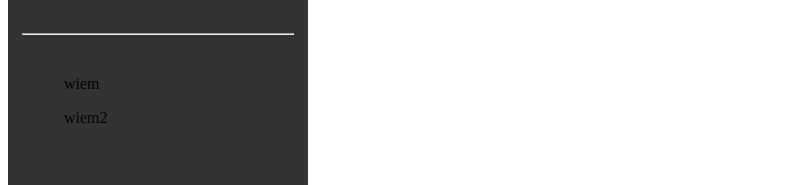
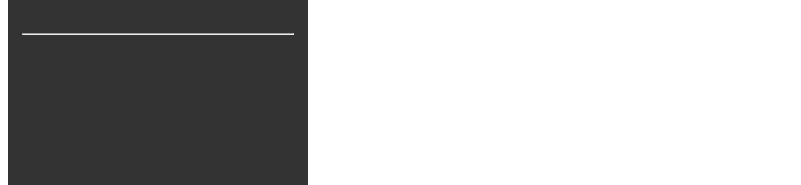
Before and after one commit to Ajgorek04/todolist-react, a React (Vite) app: page / in a window 1280 px wide. Shown: the part 251-436 px from the top of the page, without its empty margins (0-801 px from the left). Built offline with nearby package versions, Linux system fonts and the light colour scheme; the HTML template or start-up script is replaced by a standard one.

Commit message:
Adding functionality of adding tasks

```diff
--- a/src/App.jsx
+++ b/src/App.jsx
@@ -5,9 +5,14 @@ import { List } from "./components/List/List";
 
 function App() {
     const [formVisibility, setFormVisibility] = useState(false);
+    const [tasks, setTasks] = useState([]);
 
     const handleButtonClick = () => {
         setFormVisibility(true);
+    };
+
+    const addTask = (task) => {
+        setTasks([...tasks, task]);
     };
     return (
         <>
@@ -17,9 +22,11 @@ function App() {
                     <h2>Your Tasks</h2>
                     <button onClick={handleButtonClick}>+</button>
                 </div>
-                {formVisibility && <Form hideForm={setFormVisibility} />}
+                {formVisibility && (
+                    <Form hideForm={setFormVisibility} addTask={addTask} />
+                )}
                 <hr />
-                <List />
+                <List tasks={tasks} />
             </div>
         </>
     );
--- a/src/components/Form/Form.jsx
+++ b/src/components/Form/Form.jsx
@@ -1,18 +1,18 @@
 import { useState } from "react";
 import styles from "./Form.module.css";
 
-export function Form({ hideForm }) {
+export function Form({ hideForm, addTask }) {
     const [inputValue, setInputValue] = useState("");
 
     const handleButtonClick = (e) => {
         e.preventDefault();
 
         if (inputValue.trim() !== "") {
-            console.log(inputValue);
+            addTask(inputValue);
             setInputValue("");
             hideForm(false);
         } else {
-            console.error("Pole nie może być puste");
+            console.error("The field cannot be empty");
         }
     };
 
@@ -30,8 +30,7 @@ export function Form({ hideForm }) {
                 onChange={handleInputChange}
             />
             <button className={styles.formButton} onClick={handleButtonClick}>
-                {" "}
-                Add{" "}
+                Add
             </button>
         </form>
     );
--- a/src/components/List/List.jsx
+++ b/src/components/List/List.jsx
@@ -1,10 +1,11 @@
 import styles from "./List.module.css";
 
-export function List() {
+export function List({ tasks }) {
     return (
         <ul className={styles.ulList}>
-            <li>wiem</li>
-            <li>wiem2</li>
+            {tasks.map((task, index) => (
+                <li key={index}>{task}</li>
+            ))}
         </ul>
     );
 }
--- a/src/components/List/List.module.css
+++ b/src/components/List/List.module.css
@@ -1,5 +1,6 @@
 .ulList {
     list-style-type: none;
+    word-wrap: break-word;
 }
 
 .ulList li {
```
